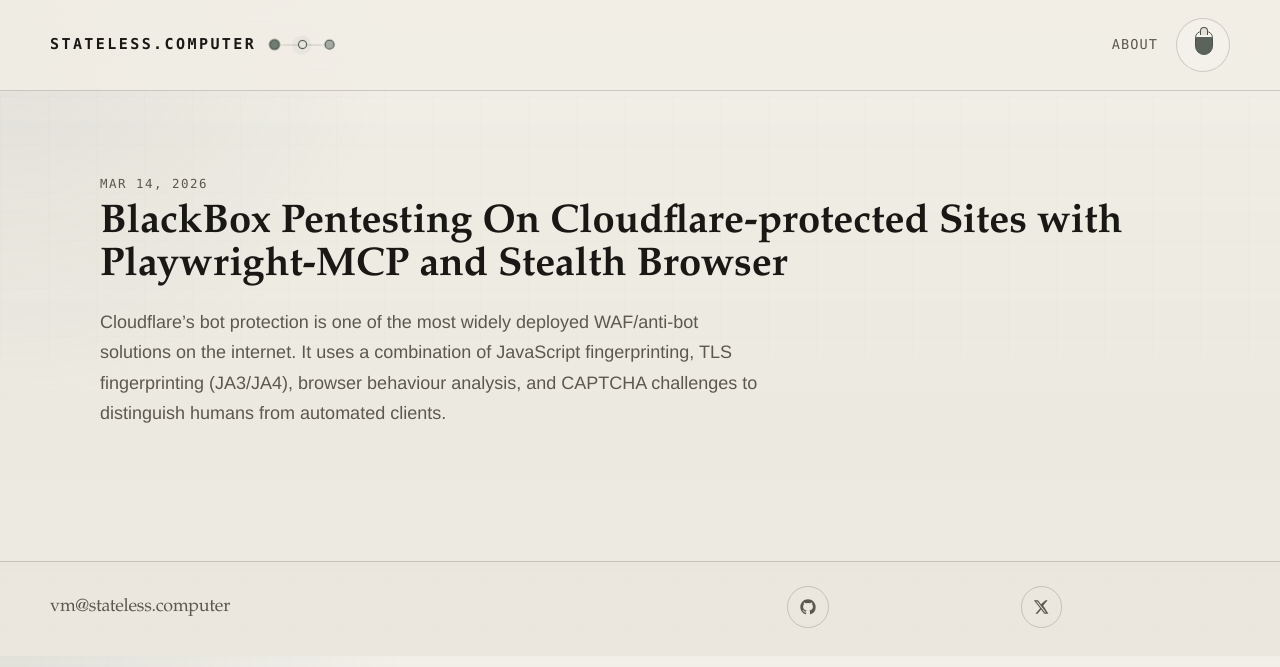
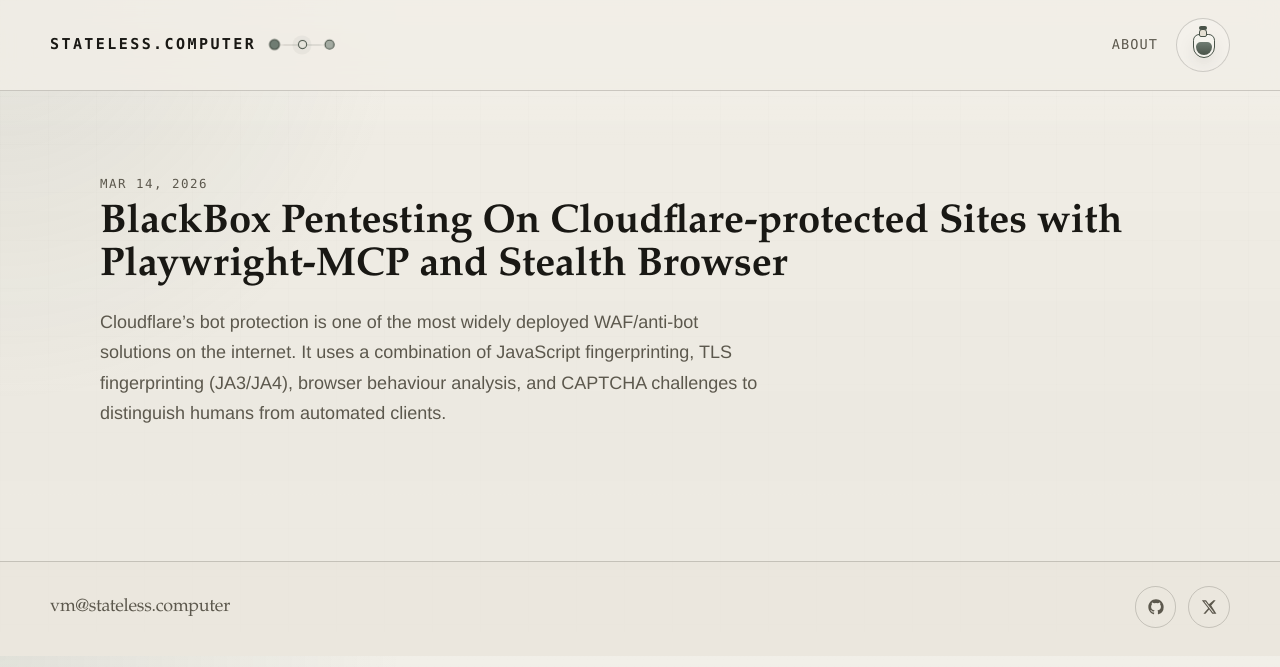
Before and after one commit to 1ikeadragon/cap, a Jekyll site: the page built from index.md, in a window 1280 px wide. Shown: the top 667 px of the page. Built offline with Jekyll 4.4.1, drawn with Linux system fonts in a browser that asks for light colours.

Commit message:
Simplify theme transitions and stabilize layout

```diff
--- a/_includes/custom-head.html
+++ b/_includes/custom-head.html
@@ -14,6 +14,5 @@
     var theme = stored || (systemPrefersDark ? "dark" : "light");
 
     root.setAttribute("data-theme", theme);
-    root.classList.add("theme-booting");
   })();
 </script>
--- a/_includes/footer.html
+++ b/_includes/footer.html
@@ -6,6 +6,7 @@
       <a class="footer-email u-email" href="mailto:{{ site.author.email }}">{{ site.author.email }}</a>
     {%- endif -%}
 
+    <div class="footer-socials">
       {%- for entry in site.minima.social_links -%}
         <a class="footer-link footer-link-{{ entry.icon | replace: 'x-twitter', 'x' }}" rel="me" href="{{ entry.url }}" target="_blank" aria-label="{{ entry.title }}">
           <span class="visually-hidden">{{ entry.title }}</span>
@@ -21,4 +22,5 @@
         </a>
       {%- endfor -%}
     </div>
+  </div>
 </footer>
--- a/_includes/header.html
+++ b/_includes/header.html
@@ -26,6 +26,7 @@
     {%- endunless %}
       <button class="theme-toggle" type="button" aria-label="Toggle dark mode" aria-pressed="false" title="Toggle theme" data-theme-toggle>
         <span class="theme-toggle-ink" aria-hidden="true">
+          <span class="theme-toggle-cork"></span>
           <span class="theme-toggle-reservoir"></span>
           <span class="theme-toggle-neck"></span>
           <span class="theme-toggle-drop theme-toggle-drop-a"></span>
--- a/_layouts/base.html
+++ b/_layouts/base.html
@@ -2,13 +2,6 @@
 <html lang="{{ page.lang | default: site.lang | default: 'en' }}">
   {%- include head.html -%}
   <body class="site-shell">
-    <div class="theme-transition" aria-hidden="true">
-      <span class="theme-drop theme-drop-a"></span>
-      <span class="theme-drop theme-drop-b"></span>
-      <span class="theme-drop theme-drop-c"></span>
-      <span class="theme-drop theme-drop-d"></span>
-      <span class="theme-wash"></span>
-    </div>
     {%- include header.html -%}
     <main class="page-content" aria-label="Content">
       <div class="wrapper">
--- a/assets/css/style.scss
+++ b/assets/css/style.scss
@@ -12,6 +12,9 @@
   --accent-strong: #495349;
   --code-bg: #e8e3d7;
   --shadow: rgba(18, 18, 15, 0.08);
+  --header-bg: rgba(241, 238, 230, 0.84);
+  --footer-bg: rgba(229, 224, 211, 0.35);
+  --link-rule: rgba(25, 24, 20, 0.35);
   --content-width: 1080px;
   --outer-width: 1180px;
   --space: 24px;
@@ -31,6 +34,9 @@ html[data-theme="dark"] {
   --accent-strong: #d8c189;
   --code-bg: #171b18;
   --shadow: rgba(0, 0, 0, 0.42);
+  --header-bg: rgba(16, 19, 17, 0.88);
+  --footer-bg: rgba(23, 27, 24, 0.62);
+  --link-rule: rgba(236, 229, 216, 0.34);
 }
 
 *,
@@ -108,11 +114,13 @@ pre,
 img,
 blockquote,
 .theme-toggle,
+.theme-toggle-ink,
+.theme-toggle-cork,
 .theme-toggle-reservoir,
+.theme-toggle-reservoir::after,
 .theme-toggle-neck,
 .theme-toggle-drop,
-.theme-transition .theme-drop,
-.theme-transition .theme-wash {
+.footer-link {
   transition:
     background 720ms ease,
     background-color 720ms ease,
@@ -125,7 +133,7 @@ blockquote,
 
 a {
   color: inherit;
-  text-decoration-color: rgba(25, 24, 20, 0.35);
+  text-decoration-color: var(--link-rule);
   text-decoration-thickness: 1px;
   text-underline-offset: 4px;
   transition: color 180ms ease, text-decoration-color 180ms ease, opacity 180ms ease;
@@ -158,7 +166,7 @@ img {
   top: 0;
   z-index: 10;
   backdrop-filter: blur(14px);
-  background: rgba(241, 238, 230, 0.85);
+  background: var(--header-bg);
   border-bottom: 1px solid var(--line);
 }
 
@@ -282,6 +290,11 @@ img {
   border-radius: 999px;
   background: rgba(255, 255, 255, 0.18);
   cursor: pointer;
+  overflow: hidden;
+}
+
+html[data-theme="dark"] .theme-toggle {
+  background: rgba(255, 255, 255, 0.04);
 }
 
 .theme-toggle:hover {
@@ -302,53 +315,71 @@ img {
 
 .theme-toggle:hover .theme-toggle-ink,
 .theme-toggle:focus-visible .theme-toggle-ink {
-  transform: rotate(-13deg);
+  transform: rotate(-10deg);
 }
 
 .theme-toggle:active .theme-toggle-ink,
 body.theme-transitioning .theme-toggle-ink {
-  transform: rotate(-28deg);
+  transform: rotate(-18deg);
+}
+
+.theme-toggle-cork {
+  position: absolute;
+  left: 22px;
+  top: 7px;
+  width: 8px;
+  height: 4px;
+  border-radius: 3px;
+  background: var(--accent-strong);
 }
 
 .theme-toggle-reservoir {
   position: absolute;
-  left: 18px;
-  top: 12px;
-  width: 18px;
+  left: 16px;
+  top: 15px;
+  width: 22px;
   height: 24px;
   border: 1px solid var(--accent-strong);
-  border-radius: 9px 9px 12px 12px;
-  background:
-    linear-gradient(180deg, transparent 0 24%, rgba(73, 83, 73, 0.9) 24% 100%),
-    rgba(255, 255, 255, 0.18);
-  box-shadow: inset 0 1px 0 rgba(255, 255, 255, 0.24);
+  border-radius: 8px 8px 14px 14px;
+  background: rgba(255, 255, 255, 0.12);
+  box-shadow:
+    inset 0 1px 0 rgba(255, 255, 255, 0.18),
+    0 8px 18px rgba(18, 18, 15, 0.08);
 }
 
-html[data-theme="dark"] .theme-toggle-reservoir {
-  background:
-    linear-gradient(180deg, transparent 0 24%, rgba(216, 193, 137, 0.92) 24% 100%),
-    rgba(255, 255, 255, 0.04);
+.theme-toggle-reservoir::after {
+  content: "";
+  position: absolute;
+  inset: auto 2px 2px 2px;
+  height: 58%;
+  border-radius: 6px 6px 10px 10px;
+  background: linear-gradient(180deg, var(--accent) 0%, var(--accent-strong) 100%);
+  transform-origin: bottom;
+  transform: scaleY(1);
+}
+
+.theme-toggle[aria-pressed="true"] .theme-toggle-reservoir::after {
+  transform: scaleY(0.32);
 }
 
 .theme-toggle-neck {
   position: absolute;
-  left: 23px;
-  top: 8px;
+  left: 22px;
+  top: 10px;
   width: 8px;
   height: 8px;
   border: 1px solid var(--accent-strong);
-  border-bottom: 0;
-  border-radius: 4px 4px 0 0;
+  border-radius: 3px 3px 2px 2px;
   background: var(--paper-deep);
 }
 
 .theme-toggle-drop {
   position: absolute;
-  right: 13px;
-  top: 23px;
+  left: 28px;
+  top: 35px;
   width: 6px;
-  height: 6px;
-  border-radius: 50% 50% 58% 58%;
+  height: 9px;
+  border-radius: 55% 55% 68% 68%;
   background: var(--accent-strong);
   opacity: 0;
   transform: scale(0.6);
@@ -356,134 +387,28 @@ html[data-theme="dark"] .theme-toggle-reservoir {
 
 .theme-toggle-drop-b {
   width: 4px;
-  height: 4px;
+  height: 6px;
 }
 
-body.theme-transitioning .theme-toggle-drop-a {
-  animation: bottle-spill-a 1.05s ease-out forwards;
+body.is-darkening .theme-toggle-drop-a {
+  animation: bottle-spill-a 0.6s ease-out forwards;
 }
 
-body.theme-transitioning .theme-toggle-drop-b {
-  animation: bottle-spill-b 1.2s ease-out 90ms forwards;
+body.is-darkening .theme-toggle-drop-b {
+  animation: bottle-spill-b 0.68s ease-out 40ms forwards;
 }
 
-.theme-transition {
-  position: fixed;
-  inset: 0;
-  pointer-events: none;
-  z-index: 30;
-  overflow: hidden;
+body.is-lightening .theme-toggle-drop-a {
+  animation: bottle-return-a 0.6s ease-in forwards;
 }
 
-.theme-drop,
-.theme-wash {
-  opacity: 0;
-}
-
-.theme-drop {
-  position: absolute;
-  top: -18%;
-  width: 18vw;
-  min-width: 120px;
-  max-width: 220px;
-  height: 38vh;
-  border-radius: 0 0 48% 48%;
-  background: var(--accent-strong);
-  filter: blur(2px);
-  transform: translateY(-110%);
-}
-
-.theme-drop-a {
-  left: 4%;
-}
-
-.theme-drop-b {
-  left: 28%;
-}
-
-.theme-drop-c {
-  left: 56%;
-}
-
-.theme-drop-d {
-  left: 80%;
-}
-
-.theme-wash {
-  position: absolute;
-  inset: 0;
-  background: var(--paper);
-}
-
-body.theme-transitioning .theme-drop,
-body.theme-transitioning .theme-wash {
-  opacity: 1;
-}
-
-body.is-darkening .theme-drop,
-body.is-darkening .theme-wash {
-  background: #0d100f;
-}
-
-body.is-lightening .theme-drop,
-body.is-lightening .theme-wash {
-  background: #f1eee6;
-}
-
-body.theme-transitioning .theme-drop-a {
-  animation: ink-fall 1.35s cubic-bezier(0.16, 1, 0.3, 1) 0ms forwards;
-}
-
-body.theme-transitioning .theme-drop-b {
-  animation: ink-fall 1.35s cubic-bezier(0.16, 1, 0.3, 1) 90ms forwards;
-}
-
-body.theme-transitioning .theme-drop-c {
-  animation: ink-fall 1.35s cubic-bezier(0.16, 1, 0.3, 1) 180ms forwards;
-}
-
-body.theme-transitioning .theme-drop-d {
-  animation: ink-fall 1.35s cubic-bezier(0.16, 1, 0.3, 1) 270ms forwards;
-}
-
-body.theme-transitioning .theme-wash {
-  animation: ink-wash 1.4s cubic-bezier(0.16, 1, 0.3, 1) forwards;
+body.is-lightening .theme-toggle-drop-b {
+  animation: bottle-return-b 0.68s ease-in 40ms forwards;
 }
 
 .page-content {
   padding: 56px 0 0;
 }
-
-.site-header,
-.page-content,
-.site-footer {
-  opacity: 0;
-  transform: translateY(18px);
-}
-
-.site-ready .site-header {
-  animation: assemble-in 0.9s cubic-bezier(0.22, 1, 0.36, 1) forwards;
-}
-
-.site-ready .page-content {
-  animation: assemble-in 1s cubic-bezier(0.22, 1, 0.36, 1) 110ms forwards;
-}
-
-.site-ready .site-footer {
-  animation: assemble-in 1s cubic-bezier(0.22, 1, 0.36, 1) 220ms forwards;
-}
-
-.site-ready .post-list > li {
-  opacity: 0;
-  transform: translateY(14px);
-  animation: assemble-in 0.8s cubic-bezier(0.22, 1, 0.36, 1) forwards;
-}
-
-.site-ready .post-list > li:nth-child(1) { animation-delay: 180ms; }
-.site-ready .post-list > li:nth-child(2) { animation-delay: 240ms; }
-.site-ready .post-list > li:nth-child(3) { animation-delay: 300ms; }
-.site-ready .post-list > li:nth-child(4) { animation-delay: 360ms; }
-.site-ready .post-list > li:nth-child(5) { animation-delay: 420ms; }
 
 .post-meta {
   font-family: var(--font-mono);
@@ -650,13 +575,14 @@ blockquote {
 .site-footer {
   margin-top: 84px;
   border-top: 1px solid var(--line);
-  background: rgba(229, 224, 211, 0.35);
+  background: var(--footer-bg);
 }
 
 .footer-shell {
-  display: grid;
+  display: flex;
   align-items: center;
-  grid-template-columns: repeat(3, minmax(0, 1fr));
+  justify-content: space-between;
+  flex-wrap: wrap;
   gap: 24px;
   padding: 24px 0 28px;
 }
@@ -667,7 +593,12 @@ blockquote {
   font-size: 1.12rem;
   letter-spacing: -0.01em;
   text-decoration: none;
-  justify-self: start;
+}
+
+.footer-socials {
+  display: inline-flex;
+  align-items: center;
+  gap: 12px;
 }
 
 .footer-link {
@@ -680,14 +611,6 @@ blockquote {
   border-radius: 999px;
   text-decoration: none;
   transition: transform 180ms ease, border-color 180ms ease, background-color 180ms ease;
-}
-
-.footer-link-x {
-  justify-self: center;
-}
-
-.footer-link-github {
-  justify-self: end;
 }
 
 .footer-link:hover {
@@ -803,51 +726,27 @@ blockquote {
   }
 }
 
-@keyframes ink-fall {
+@keyframes bottle-return-a {
   0% {
-    opacity: 0;
-    transform: translateY(-115%) scaleY(0.8);
-  }
-
-  18% {
     opacity: 0.9;
+    transform: translate(10px, 18px) scale(1.1);
   }
 
   100% {
     opacity: 0;
-    transform: translateY(135%) scaleY(1.18);
+    transform: translate(0, 0) scale(0.4);
   }
 }
 
-@keyframes ink-wash {
+@keyframes bottle-return-b {
   0% {
-    opacity: 0;
-  }
-
-  22% {
-    opacity: 0.5;
-  }
-
-  55% {
-    opacity: 0.92;
+    opacity: 0.82;
+    transform: translate(12px, 25px) scale(0.96);
   }
 
   100% {
     opacity: 0;
-  }
-}
-
-@keyframes assemble-in {
-  0% {
-    opacity: 0;
-    transform: translateY(18px);
-    filter: blur(8px);
-  }
-
-  100% {
-    opacity: 1;
-    transform: translateY(0);
-    filter: blur(0);
+    transform: translate(0, 0) scale(0.35);
   }
 }
 
@@ -905,7 +804,6 @@ blockquote {
   }
 
   .footer-shell {
-    grid-template-columns: minmax(0, 1fr) auto auto;
     gap: 14px;
   }
 }
--- a/assets/js/site.js
+++ b/assets/js/site.js
@@ -38,7 +38,7 @@
 
     window.setTimeout(() => {
       document.body.classList.remove("theme-transitioning", "is-darkening", "is-lightening");
-    }, 1450);
+    }, 680);
   };
 
   const toggleTheme = () => {
@@ -70,20 +70,4 @@
     }
   }
 
-  const startReadyAnimation = () => {
-    root.classList.remove("theme-booting");
-    document.body.classList.add("site-ready");
-  };
-
-  if (document.readyState === "complete") {
-    window.setTimeout(startReadyAnimation, 120);
-  } else {
-    window.addEventListener(
-      "load",
-      () => {
-        window.setTimeout(startReadyAnimation, 120);
-      },
-      { once: true }
-    );
-  }
 })();
```
Lines whose indentation alone changed are shown as unchanged.
